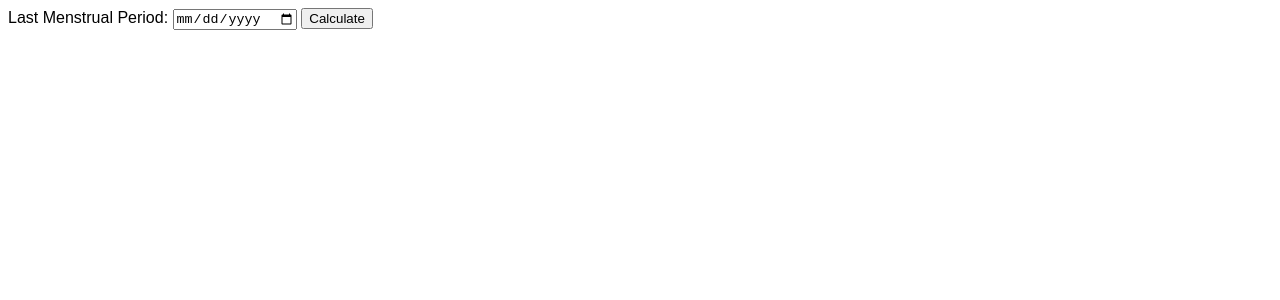
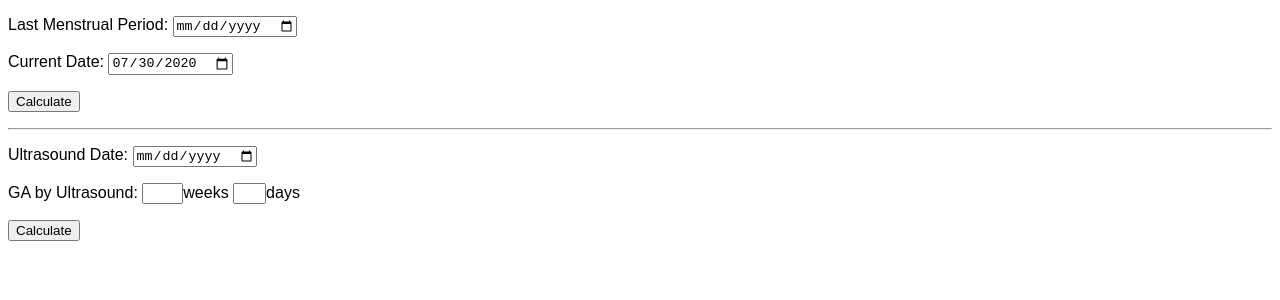
Before and after one commit to sgao24/sgao24.github.io, a Jekyll site: the page OBGYNCalculator.html, which Jekyll copies as it is, in a window 1280 px wide. Shown: the top 300 px of the page. Built offline with Jekyll 4.4.1, drawn with Linux system fonts in a browser that asks for light colours; part of the change alters nothing that is shown.

Commit message:
Update OBGYNCalculator.html

```diff
--- a/OBGYNCalculator.html
+++ b/OBGYNCalculator.html
@@ -2,7 +2,7 @@
 <html lang="en">
 <head>
     <meta charset="UTF-8">
-    <title>OBGYN Calculator</title>
+    <title>OB Calculator</title>
     <style>
         body{
             font-family: Arial;
@@ -10,8 +10,12 @@
     </style>
 </head>
 <body>
-Last Menstrual Period: <input type="date" id="LMP">
-<button type="button" onclick="cal()">Calculate</button>
+<p>Last Menstrual Period: <input type="date" id="LMP"></p>
+<p>Current Date: <input type="date" id="date_c"></p>
+<script>
+    document.getElementById("date_c").value = new Date().toISOString().substr(0, 10);
+</script>
+<p><button type="button" onclick="cal()">Calculate</button></p>
 <p id="GA_result"></p>
 <p id="EDD_result"></p>
 <script>
@@ -19,14 +23,36 @@ Last Menstrual Period: <input type="date" id="LMP">
         let LMP = new Date(document.getElementById("LMP").value);
         let EDD = new Date(LMP);
         EDD.setDate(LMP.getDate()+280);
-        let CurrentDate = new Date();
+        let CurrentDate = new Date(document.getElementById("date_c").value);
         let DateDiff_in_Days = parseInt((CurrentDate - LMP)/(24*3600*1000));
         let DateDiff_in_Weeks = parseInt(DateDiff_in_Days/7);
         let DateDiff_index = DateDiff_in_Days%7;
-        console.log(LMP);
         document.getElementById("GA_result").innerHTML = "<b>Gestational Age</b>: " + DateDiff_in_Weeks + "<sup>+" + DateDiff_index + "</sup> W";
         document.getElementById("EDD_result").innerHTML = "<b>Estimated Date of Delivery</b>: " + EDD.toLocaleDateString('en-US');
     }
 </script>
+<hr>
+<p>Ultrasound Date: <input type="date" id="date_us"></p>
+<p>GA by Ultrasound: <input type="text" id="GA_w_us" size="2">weeks <input type="text" id="GA_d_us" size="1">days</p>
+<p><button type="button" onclick="cal_us()">Calculate</button></p>
+<p id="GA_us_result"></p>
+<p id="EDD_us_result"></p>
+<script>
+    function cal_us(){
+        let date_us = new Date(document.getElementById("date_us").value);
+        let CurrentDate = new Date(document.getElementById("date_c").value);
+        let GA_w_us = parseInt(document.getElementById("GA_w_us").value);
+        let GA_d_us = parseInt(document.getElementById("GA_d_us").value);
+        let DateDiff_in_Days = parseInt((CurrentDate - date_us)/(24*3600*1000)) + GA_w_us*7 + GA_d_us;
+        let DateDiff_in_Weeks = parseInt(DateDiff_in_Days/7);
+        let DateDiff_index = DateDiff_in_Days%7;
+        let EDD = new Date(date_us);
+        EDD.setDate(date_us.getDate() + 280 - 7*GA_w_us - GA_d_us);
+        document.getElementById("GA_us_result").innerHTML = "<b>Gestational Age</b>: " + DateDiff_in_Weeks + "<sup>+" + DateDiff_index + "</sup> W";
+        document.getElementById("EDD_us_result").innerHTML = "<b>Estimated Date of Delivery</b>: " + EDD.toLocaleDateString('en-US');
+
+    }
+</script>
+<p></p>
 </body>
 </html>
```
